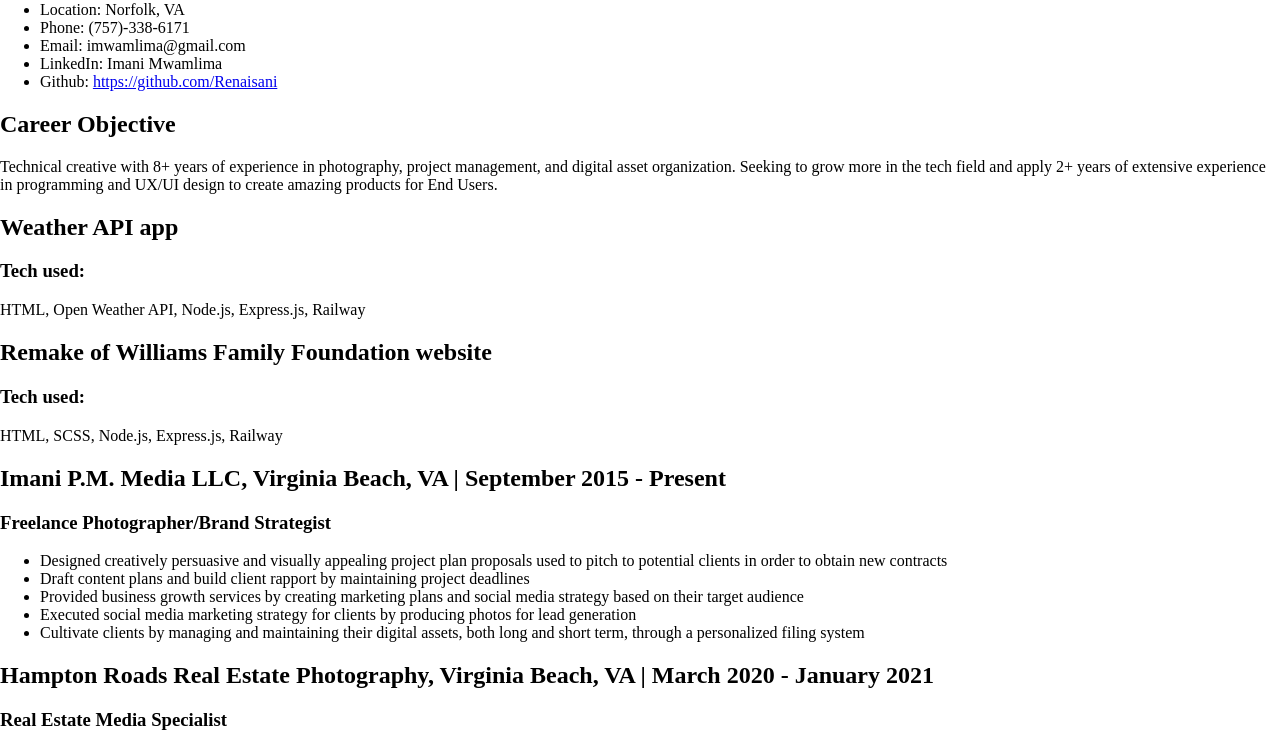
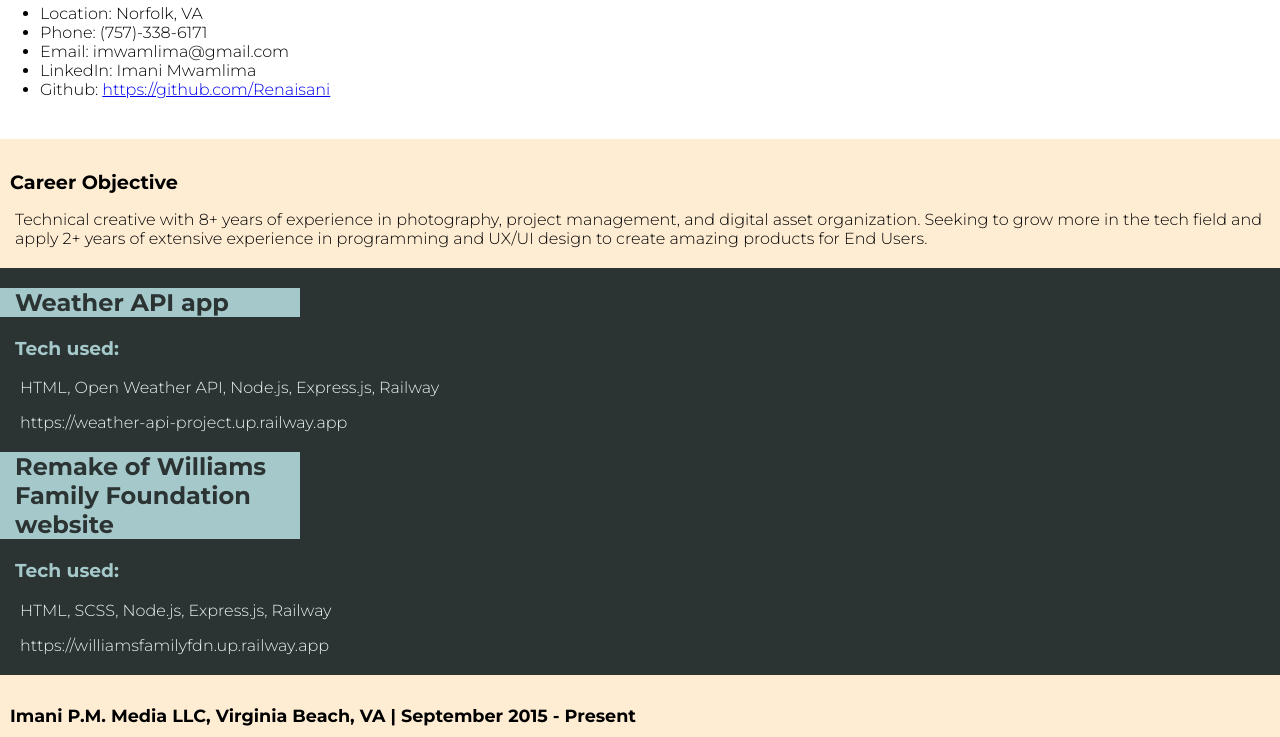
Before and after one commit to Renaisani/Portfolio-Website, a website: page index.html in a window 1280 px wide. Shown: the part 84-821 px from the top of the page. Drawn offline with Linux system fonts and the light colour scheme.

Commit message:
finish all sections except top one

```diff
--- a/index.html
+++ b/index.html
@@ -35,14 +35,20 @@
     </section>
     <section class="projects">
         <div class="project-block">
+            <div class="project-head">
                 <h2>Weather API app</h2>
+            </div>
             <h3>Tech used:</h3>
             <p>HTML, Open Weather API, Node.js, Express.js, Railway</p>
+            <a href="https://weather-api-project.up.railway.app">https://weather-api-project.up.railway.app</a>
         </div>
         <div class="project-block">
+            <div class="project-head">
                 <h2>Remake of Williams Family Foundation website</h2>
+            </div>
             <h3>Tech used:</h3>
             <p>HTML, SCSS, Node.js, Express.js, Railway</p>
+            <a href="https://williamsfamilyfdn.up.railway.app">https://williamsfamilyfdn.up.railway.app</a>
         </div>
     </section>
     <section class="experience">
@@ -68,6 +74,7 @@
             </ul>
         </div>
     </section>
+    <div class="skills-footer">
         <section class="skills">
             <div class="skills-title-box">
                 <div class="skills-title">
@@ -110,8 +117,9 @@
                 <h4>Adobe Suite</h4>
             </div>
         </section>
-    <footer>
+        <div class="footer">
             <button>Contact me</button>
-    </footer>
+        </div>
+    </div>
 </body>
 </html>
--- a/public/styles/_mobile.scss
+++ b/public/styles/_mobile.scss
@@ -1,9 +1,85 @@
 body {
     margin: 0;
     padding: 0;
+    font-family: 'Montserrat', sans-serif;
 }
 
-.skills {
+.profile {
+    background-color: #FFEDD3;
+    padding-top: 15px;
+    h2 {
+        font-size: 1.2rem;
+        margin-left: 10px;
+    }
+    p {
+        margin-bottom: 0;
+        padding-bottom: 20px;
+        margin-left: 15px;
+    }
+}
+
+.projects {
+    background-color: #2C3333;
+    padding-top: 20px;
+}
+
+.project-head {
+    background-color: #A5C9CA;
+    height: auto;
+    width: 300px;
+    h2 {
+        color: #2C3333;
+        margin-top: 0;
+        padding-left: 15px;
+    }
+}
+
+.project-block {
+    h3 {
+        color: #A5C9CA;
+        padding-left: 15px;
+    }
+    p {
+        padding-left: 20px;
+        color: #E7F6F2;
+    }
+    a {
+        padding-left: 20px;
+        padding-bottom: 20px;
+        text-decoration: none;
+        color: #E7F6F2;
+        display: block;
+    }
+}
+
+ul {
+    margin-bottom: 0;
+    margin-right: 20px;
+    padding-bottom: 40px;
+
+}
+
+.experience {
+    padding-top: 15px;
+    background-color: #FFEDD3;
+
+}
+
+.experience-block {
+    h2 {
+        font-size: 1.1rem;
+        margin-left: 10px;
+        padding-right: 45px;
+    }
+    h3 {
+        font-size: .85rem;
+        font-weight: 300;
+        font-style: italic;
+        margin-left: 10px;
+    }
+}
+
+.skills-footer {
     background-color: #2C3333;
 }
 
@@ -24,7 +100,6 @@ body {
     align-items: center;
     h2 {
         color: #2C3333;
-        font-family: 'Montserrat', sans-serif;
     }
 }
 
@@ -34,16 +109,36 @@ body {
     width: 300px;
     h3 {
         color: #2C3333;
-        padding-left: 15px;
+        padding-left: 20px;
     }
 }
 
 .skill-sub {
-    font-family: 'Montserrat', sans-serif;
     font-weight: 300;
+    :last-child {
+        margin-bottom: 0;
+        padding-bottom: 15px;
+    }
     h4 {
         color: #E7F6F2;
         font-weight: 300;
         padding-left: 20px;
     }
 }
+
+.footer {
+    background-color: #2C3333;
+    height: 80px;
+    display: flex;
+    justify-content: center;
+    align-items: center;
+    button {
+        border-style: none;
+        height: 30px;
+        width: 150px;
+        background-color: #E7F6F2;
+        color: #2C3333;
+        font-family: 'Montserrat', sans-serif;
+        font-weight: 300;
+    }
+}
```
Also changed, not shown: public/styles/styles.css, 1 other file. Lines whose indentation alone changed are shown as unchanged.
